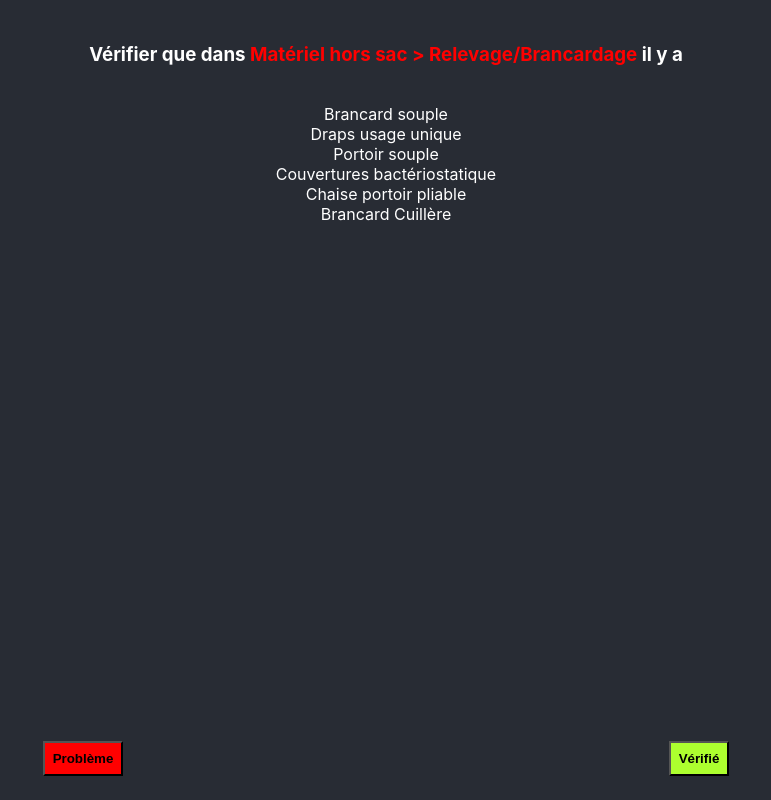
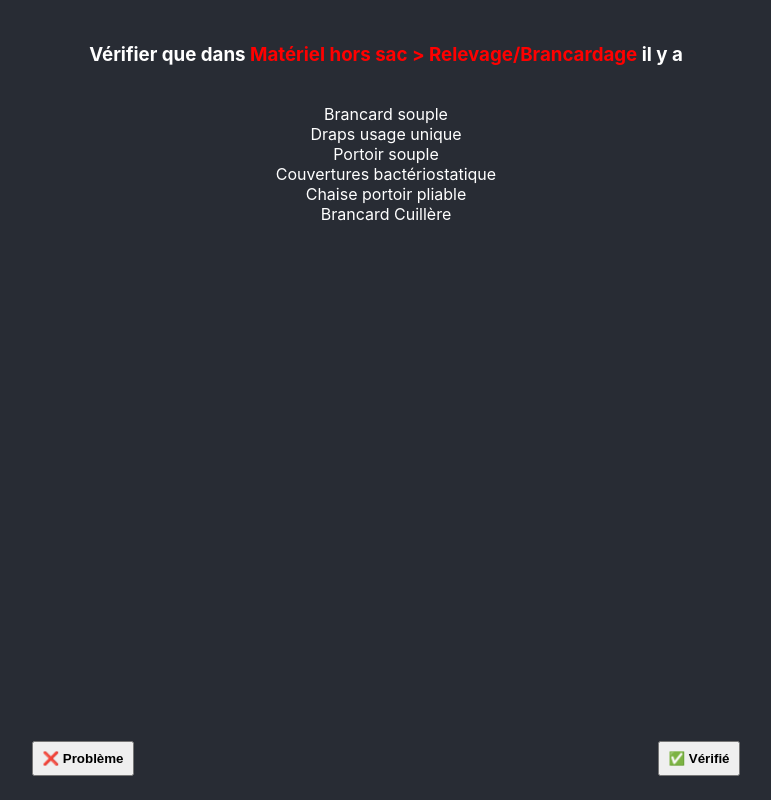
Before and after one commit to Gguigre/sfcb93-checkup, a React (Create React App) app: page / in a window 1280 px wide. Shown: the whole page, without its empty margins (254-1025 px from the left). Built offline with nearby package versions, Linux system fonts and the light colour scheme.

Commit message:
style: add emoji in buttons

```diff
--- a/src/components/Check.tsx
+++ b/src/components/Check.tsx
@@ -16,11 +16,11 @@ export const Verification: React.FC<Props> = ({verification, onOk, onIssue}) =>
         <h3>Vérifier que dans <strong style={{color: 'red'}}>{verification.location}</strong> il y a</h3>
         <div style={{flex: 1}}>{verification.items.map(item => <span><br />{item}</span>)}</div>
         <div style={{display: "flex", justifyContent: "space-around"}}>
-          <button onClick={() => onIssue('')} style={{backgroundColor: "red", padding: 8}}>
-            <strong>Problème</strong>
+          <button onClick={() => onIssue('')} style={{padding: 8}}>
+            <strong>❌ Problème</strong>
           </button>
-          <button onClick={onOk} style={{backgroundColor: "greenyellow", padding: 8}}>
-            <strong>Vérifié</strong>
+          <button onClick={onOk} style={{padding: 8}}>
+            <strong>✅ Vérifié</strong>
           </button>
         </div>
       </div>
@@ -32,11 +32,11 @@ export const Verification: React.FC<Props> = ({verification, onOk, onIssue}) =>
       <h3>Vérifier la date de <strong style={{color: 'red'}}>{verification.location}</strong><br /></h3>
       <div style={{flex: 1}}>{verification.name} : <input type={"month"}/></div>
       <div style={{display: "flex", justifyContent: "space-around"}}>
-          <button onClick={() => onIssue('')} style={{backgroundColor: "red", padding: 8}}>
-            <strong>Problème</strong>
+          <button onClick={() => onIssue('')} style={{padding: 8}}>
+            <strong>❌ Problème</strong>
           </button>
-          <button onClick={onOk} style={{backgroundColor: "greenyellow", padding: 8}}>
-            <strong>Vérifié</strong>
+          <button onClick={onOk} style={{padding: 8}}>
+            <strong>✅ Vérifié</strong>
           </button>
         </div>
       </div>
@@ -49,11 +49,11 @@ export const Verification: React.FC<Props> = ({verification, onOk, onIssue}) =>
                 <strong style={{color: 'green'}}>{verification.name}</strong>
               </div>
               <div style={{display: "flex", justifyContent: "space-around"}}>
-                <button onClick={() => onIssue('')} style={{backgroundColor: "red", padding: 8}}>
-                  <strong>Problème</strong>
+                <button onClick={() => onIssue('')} style={{padding: 8}}>
+                  <strong>❌ Problème</strong>
                 </button>
-                <button onClick={onOk} style={{backgroundColor: "greenyellow", padding: 8}}>
-                  <strong>Vérifié</strong>
+                <button onClick={onOk} style={{padding: 8}}>
+                  <strong>✅ Vérifié</strong>
                 </button>
               </div>
             </div>
```
